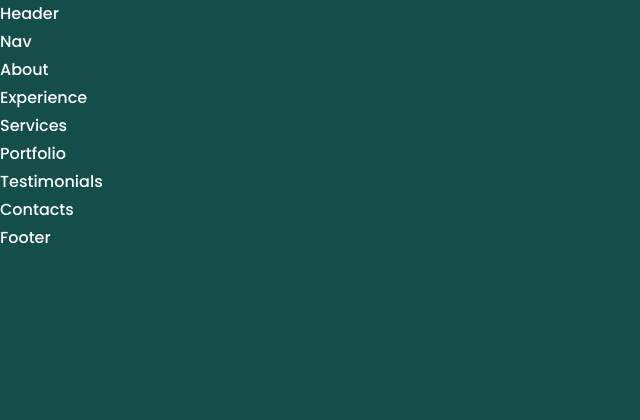
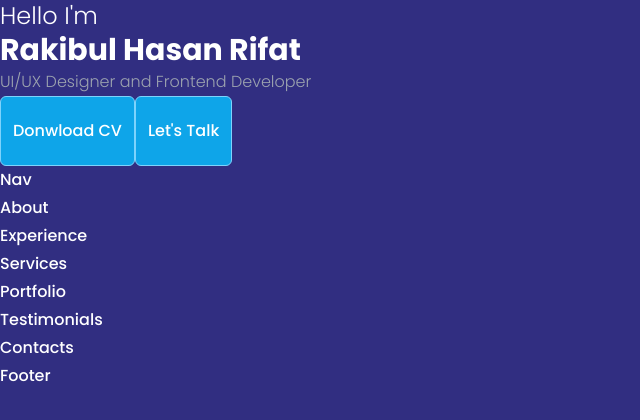
Before and after one commit to RifatdaM/Portfolio_RHR, a React (Create React App) app: page / in a window 1280 px wide. Shown: the top 420 px of the page, without its empty margins (0-640 px from the left). Built offline with nearby package versions, Linux system fonts and the light colour scheme.

Commit message:
working on header section

```diff
--- /dev/null
+++ b/src/components/header/CTA.jsx
@@ -0,0 +1,13 @@
+import React from 'react'
+import CV from '../../assets/cv.pdf'
+
+const CTA = () => {
+  return (
+    <div className="cta">
+        <a href={CV} download className='btn'>Donwload CV</a>
+        <a href="#contact" className='btn btn-primary'>Let's Talk</a>
+    </div>
+  )
+}
+
+export default CTA
--- a/src/components/header/header.jsx
+++ b/src/components/header/header.jsx
@@ -1,10 +1,18 @@
-import React from 'react'
-import '../../index.css'
+import React from "react";
+import "../../index.css";
+import CTA from "./CTA";
 
 const Header = () => {
   return (
-    <div>Header</div>
-  )
-}
+    <header>
+      <div className="container mx-auto">
+        <h1 className="text-2xl font-light">Hello I'm</h1>
+        <h1 className="text-3xl font-bold">Rakibul Hasan Rifat</h1>
+        <h5 className="font-xl text-gray-400 font-extralight">UI/UX Designer and Frontend Developer</h5>
+        <CTA/>
+      </div>
+    </header>
+  );
+};
 
-export default Header
+export default Header;
--- a/src/index.css
+++ b/src/index.css
@@ -3,7 +3,9 @@
 @tailwind base;
 @tailwind components;
 @tailwind utilities;
-
 body{
-    @apply bg-teal-900 font-poppins leading-7 scroll-smooth text-white
+    @apply bg-indigo-900 font-poppins leading-7 scroll-smooth text-white
 }
+.btn{
+    @apply max-w-max inline-block bg-sky-500 px-3 py-5 rounded-md cursor-pointer border-[1px] border-sky-300 hover:bg-white hover:text-indigo-900 transition-all
+}
```
